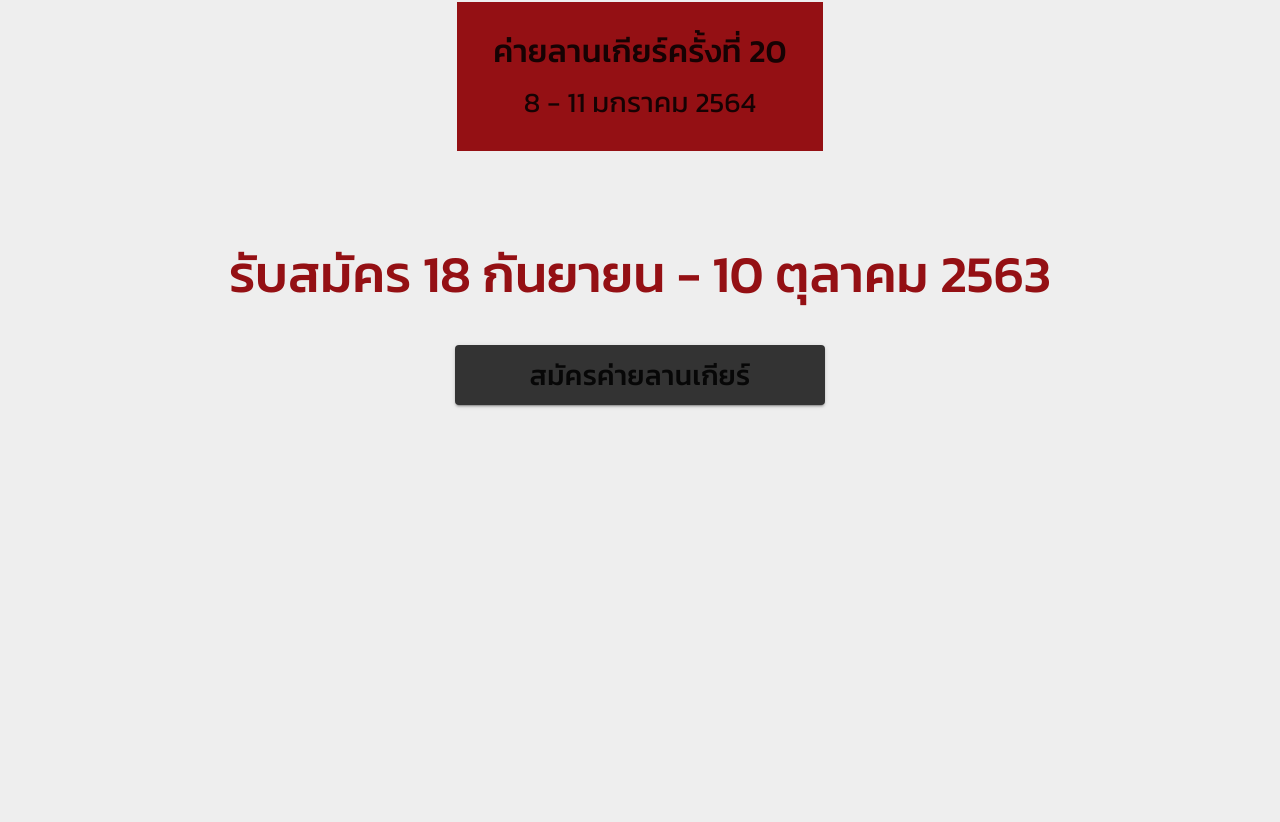
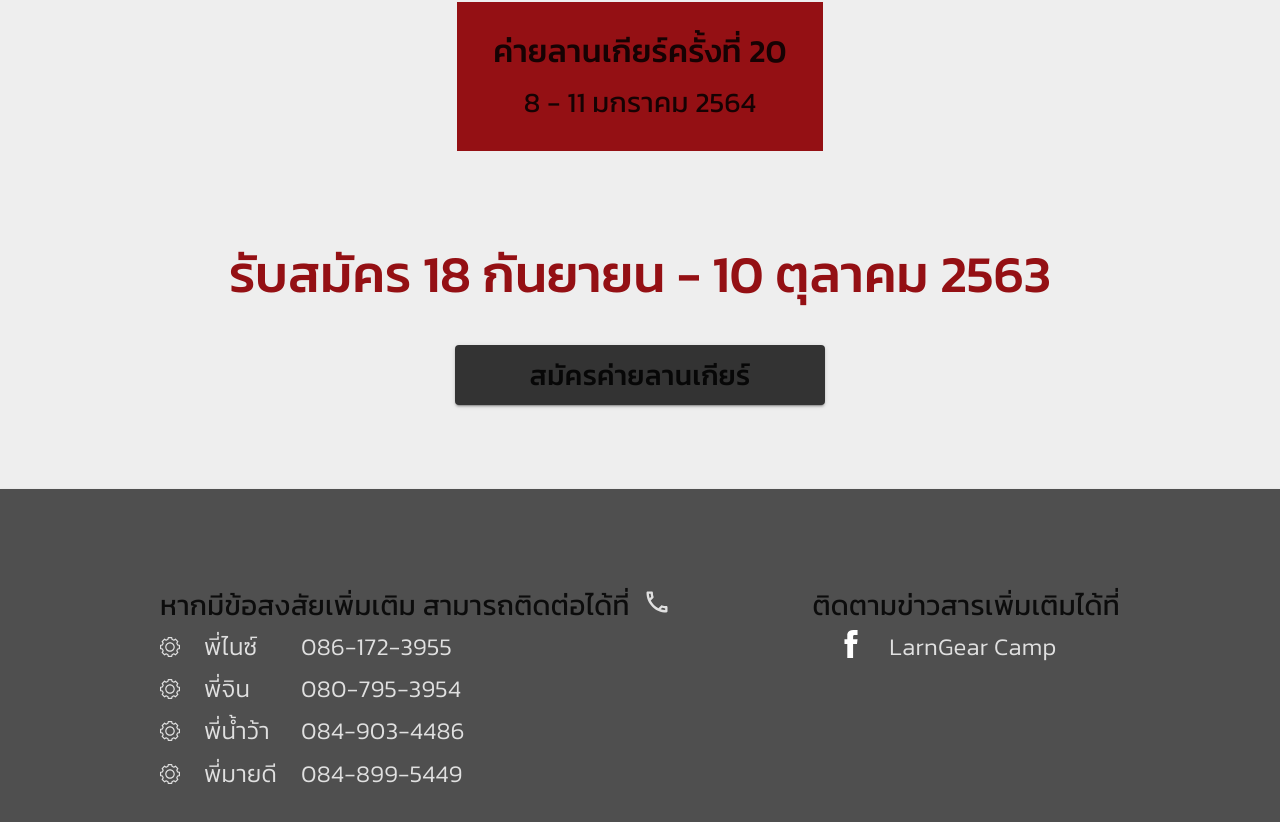
Before and after one commit to esc-chula/larngearcamp-frontend, a React (Create React App) app: page / in a window 1280 px wide. Shown: the part 1886-2708 px from the top of the page. Before the commit the page ends 2375 px from the top, so only its background shows below. Built offline with nearby package versions, Linux system fonts and the light colour scheme.

Commit message:
add: contact footer

```diff
--- a/src/modules/home.module.tsx
+++ b/src/modules/home.module.tsx
@@ -1,10 +1,30 @@
 import React from "react"
 import { makeStyles } from "@material-ui/core/styles"
-import { Typography, Button, Box, Grid, Avatar } from "@material-ui/core"
+import { Typography, Button, Box, Grid, Avatar, Paper, SvgIcon, List, ListItem, ListItemIcon } from "@material-ui/core"
 import { CoverComponent } from "../core/components/cover.component"
 import { TimelineDisplay } from "../core/components/timeline.component";
+import gearIcon from "../assets/images/icon/gear-icon.svg";
+import facebookIcon from "../assets/images/icon/facebook-icon.svg";
+import phoneIcon from "../assets/images/icon/communication-icon.svg";
 
 const pxToRem = (px: number) => `${px / 16}rem`;
+
+const GearIcon: React.FC = (props) => {
+  return (
+    <object data={gearIcon} {...props}></object>
+  )
+}
+const FacebookIcon: React.FC<React.ObjectHTMLAttributes<HTMLObjectElement>> = (props) => {
+  return (
+    <object data={facebookIcon} {...props}></object>
+  )
+}
+const PhoneIcon: React.FC = (props) => {
+  return (
+    <object data={phoneIcon} {...props}></object>
+  )
+}
+
 
 const landingPageContainerStyle = makeStyles(theme => ({
   container: {
@@ -136,6 +156,8 @@ const HomeModule: React.FC = () => {
       <br></br>
       <br></br>
       <br></br>
+
+      <Footer></Footer>
     </>
   )
 }
@@ -215,6 +237,7 @@ const qualificationStyle = makeStyles(theme => ({
     marginBottom: "40px"
   },
   description: {
+    fontWeight: "normal",
     lineHeight: pxToRem(36),
   },
   logoImg: {
@@ -267,4 +290,93 @@ const QualificationDisplay: React.FC<{
   )
 };
 
+const footerStyle = makeStyles(theme => ({
+  container: {
+    background: "#4F4F4F",
+    color: "#E0E0E0",
+    paddingTop: "92px",
+    paddingBottom: "92px"
+  },
+  phoneIcon: {
+    margin: theme.spacing(0, 0, 0, 1)
+  },
+  facebookContainer: {
+    textAlign: "center"
+  },
+  center: {
+    display: "flex",
+    alignItems: "center"
+  },
+  grid: {
+    display: "grid",
+    gridTemplateColumns: "max-content max-content max-content",
+    gridTemplateRows: "repeat(auto-fill, minmax(auto, 1fr))",
+    placeItems: "center start",
+    gap: `${theme.spacing(1)}px ${theme.spacing(3)}px`
+  }
+}));
+const Footer: React.FC = (props) => {
+  const classes = footerStyle();
+
+  const contacts = [
+    {name: 'พี่ไนซ์', tel: '086-172-3955'},
+    {name: 'พี่จิน', tel: '080-795-3954'},
+    {name: 'พี่น้ำว้า', tel: '084-903-4486'},
+    {name: 'พี่มายดี', tel: '084-899-5449'}
+  ]
+  const left =
+  <>
+
+    <Grid container alignItems="center" spacing={2}>
+      <Grid item>
+        <Typography variant="subtitle1">
+          หากมีข้อสงสัยเพิ่มเติม สามารถติดต่อได้ที่
+        </Typography>
+      </Grid>
+      <Grid item>
+        <PhoneIcon/>
+      </Grid>
+    </Grid>
+
+    <div className={classes.grid}>
+      {contacts.map(({name, tel}) =>
+      <>
+        <GearIcon/>
+        <Typography variant="body2">{name}</Typography>
+        <Typography variant="body2">{tel}</Typography>
+      </>
+      )}
+    </div>
+  </>
+
+  const right =
+  <>
+    <Typography variant="subtitle1">ติดตามข่าวสารเพิ่มเติมได้ที่</Typography>
+
+    <Grid container>
+      <Grid item xs={3} className={classes.facebookContainer}>
+        <FacebookIcon/>
+      </Grid>
+      <Grid item xs={9}>
+        <Typography variant="body2">LarnGear Camp</Typography>
+      </Grid>
+    </Grid>
+  </>
+
+  return (
+    <Paper className={classes.container}>
+      <LandingPageContainer>
+        <Grid container justify="space-between">
+          <Grid item>
+            {left}
+          </Grid>
+          <Grid item>
+            {right}
+          </Grid>
+        </Grid>
+      </LandingPageContainer>
+    </Paper>
+  )
+}
+
 export { HomeModule }
```
